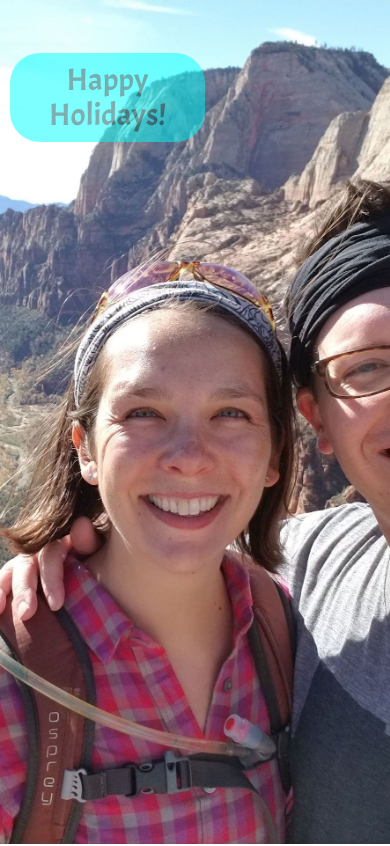
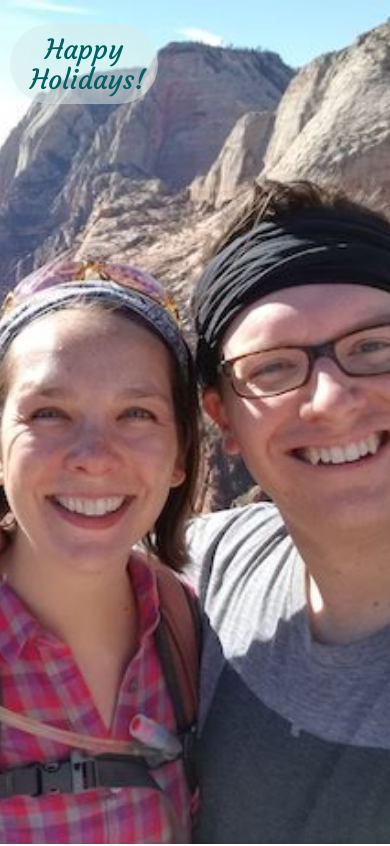
Before and after one commit to hooliaah/Christmas-2018, a plain HTML site: page index.html in a window 390 px wide. Shown: the top 846 px of the page. Drawn offline with nearby package versions, Linux system fonts and the light colour scheme.

Commit message:
added mobile media screen

```diff
--- a/css/style.css
+++ b/css/style.css
@@ -9,16 +9,19 @@
 }
 
 #landing-div {
-    background-color: aqua;
-    opacity: .5;
+    background-color: rgba(220, 233, 233, 0.5);
+    margin-left: 10px;
+    border-radius: 40px;
+    width: 38%;
+}
+
+h1 {
     margin: 10px;
-    border-radius: 30px;
-    width: 50%;
 }
 
 #main-text{
-    font-size: 8vw;
-    font-family: 'Acme', sans-serif;
+    font-size: 7vw;
+    font-family: 'Courgette', cursive;
     color: #006064;
     padding: 10px;
 }
@@ -43,3 +46,9 @@ p {
     background-color: #37474f;
     padding: 10px;
 }
+
+@media screen and (max-width: 420px) {
+    #landing {
+        background-image: url('../assets/zion-mobile.jpg');
+    }
+  }
--- a/index.html
+++ b/index.html
@@ -8,7 +8,7 @@
     />
     <link
       rel="stylesheet"
-      href="https://fonts.googleapis.com/css?family=Acme|Sarabun"
+      href="https://fonts.googleapis.com/css?family=Courgette|Sarabun"
     />
     <!--Import materialize.css-->
     <link
```
Also changed, not shown: assets/zion-mobile.jpg (added).
